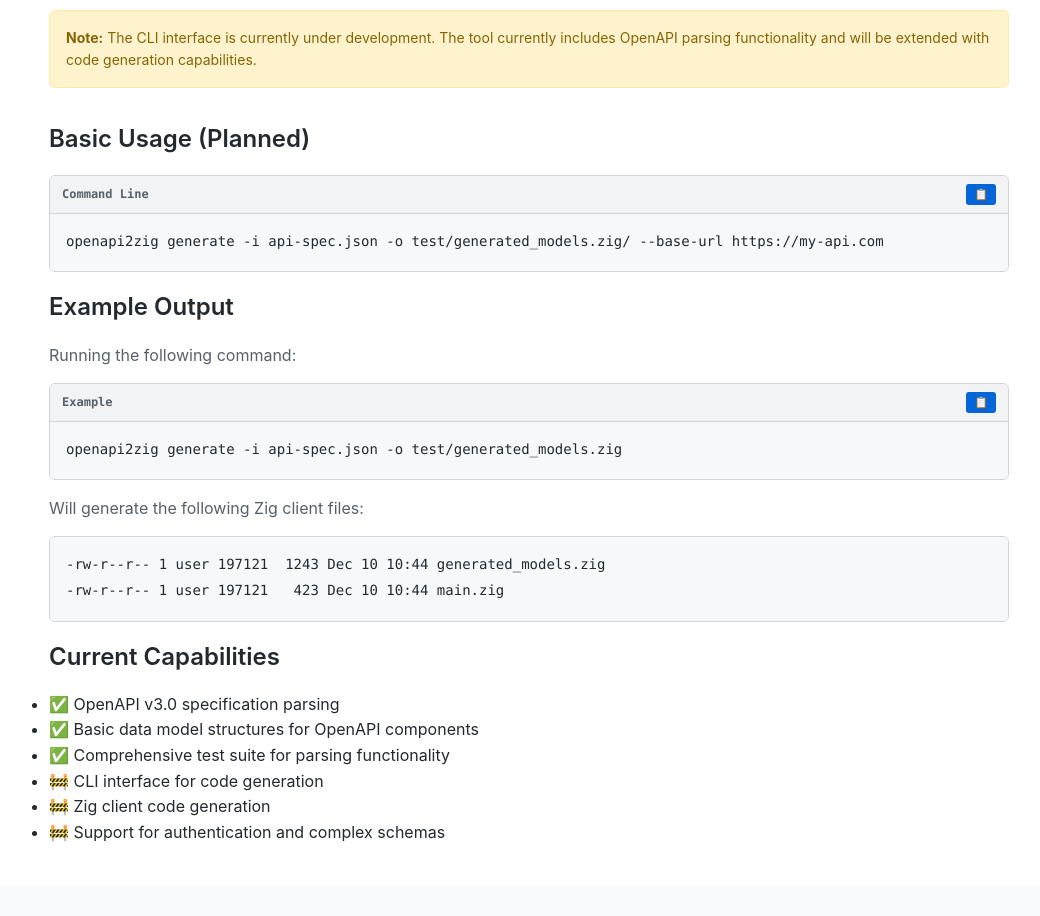
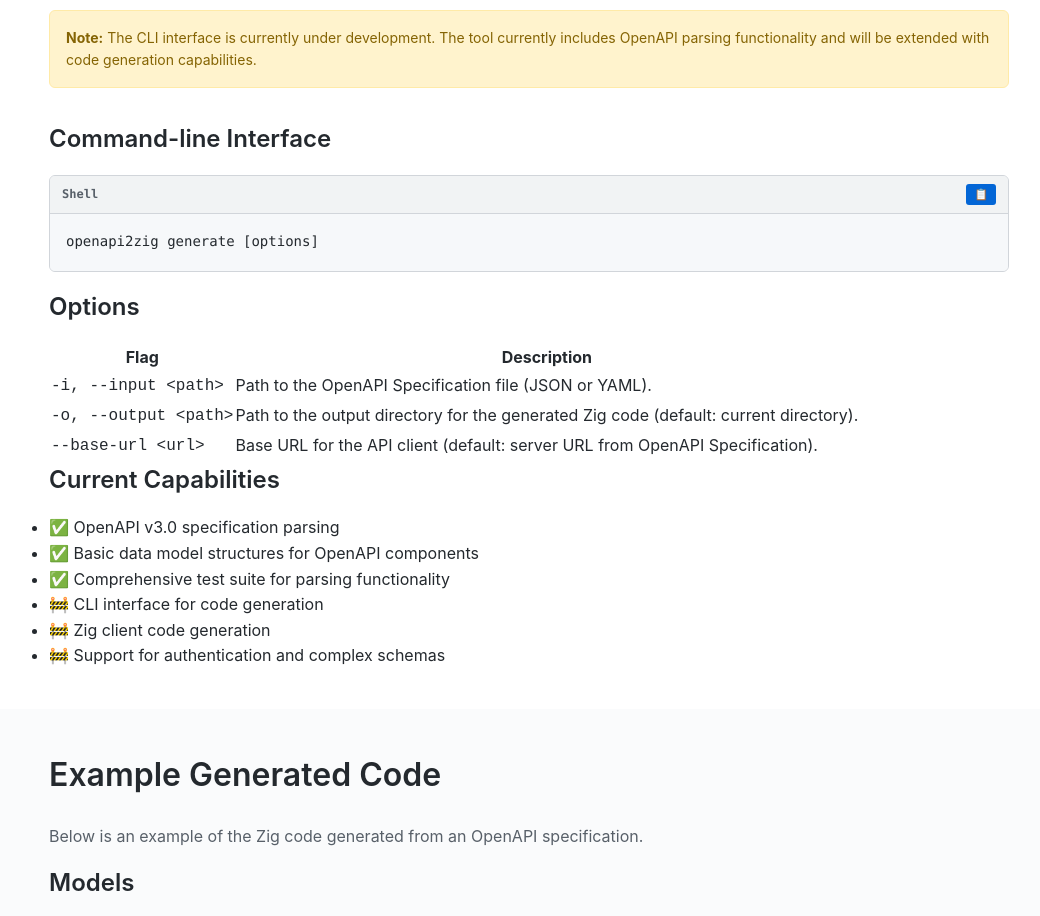
Before and after one commit to christianhelle/openapi2zig, a plain HTML site: page docs/index.html in a window 1280 px wide. Shown: the part 1960-2876 px from the top of the page, without its empty margins (111-1151 px from the left). Drawn offline with Linux system fonts and the light colour scheme.

Commit message:
Update usage instructions in docs

```diff
--- a/docs/index.html
+++ b/docs/index.html
@@ -160,34 +160,39 @@ zig build</code></pre>
                 </div>
 
                 <div class="usage-example">
-                    <h3>Basic Usage (Planned)</h3>
+                    <h3>Command-line Interface</h3>
                     <div class="code-block">
                         <div class="code-header">
-                            <span class="code-title">Command Line</span>
-                            <button class="copy-btn" data-code="openapi2zig generate -i api-spec.json -o test/generated_models.zig --base-url https://my-api.com">📋</button>
+                            <span class="code-title">Shell</span>
+                            <button class="copy-btn" data-code="openapi2zig generate [options]">📋</button>
                         </div>
-                        <pre><code>openapi2zig generate -i api-spec.json -o test/generated_models.zig/ --base-url https://my-api.com</code></pre>
+                        <pre><code>openapi2zig generate [options]</code></pre>
                     </div>
                 </div>
 
-                <h3>Example Output</h3>
-
-                <p>Running the following command:</p>
-
-                <div class="code-block">
-                    <div class="code-header">
-                        <span class="code-title">Example</span>
-                        <button class="copy-btn" data-code="openapi2zig generate -i api-spec.json -o test/generated_models.zig">📋</button>
-                    </div>
-                    <pre><code>openapi2zig generate -i api-spec.json -o test/generated_models.zig</code></pre>
-                </div>
-
-                <p>Will generate the following Zig client files:</p>
-
-                <div class="code-block">
-                    <pre><code>-rw-r--r-- 1 user 197121  1243 Dec 10 10:44 generated_models.zig
--rw-r--r-- 1 user 197121   423 Dec 10 10:44 main.zig</code></pre>
-                </div>
+                <h3>Options</h3>
+                <table class="usage-table">
+                    <thead>
+                        <tr>
+                            <th>Flag</th>
+                            <th>Description</th>
+                        </tr>
+                    </thead>
+                    <tbody>
+                        <tr>
+                            <td><code>-i, --input &lt;path&gt;</code></td>
+                            <td>Path to the OpenAPI Specification file (JSON or YAML).</td>
+                        </tr>
+                        <tr>
+                            <td><code>-o, --output &lt;path&gt;</code></td>
+                            <td>Path to the output directory for the generated Zig code (default: current directory).</td>
+                        </tr>
+                        <tr>
+                            <td><code>--base-url &lt;url&gt;</code></td>
+                            <td>Base URL for the API client (default: server URL from OpenAPI Specification).</td>
+                        </tr>
+                    </tbody>
+                </table>
 
                 <h3>Current Capabilities</h3>
                 <ul>
```
Also changed, not shown: README.md.
